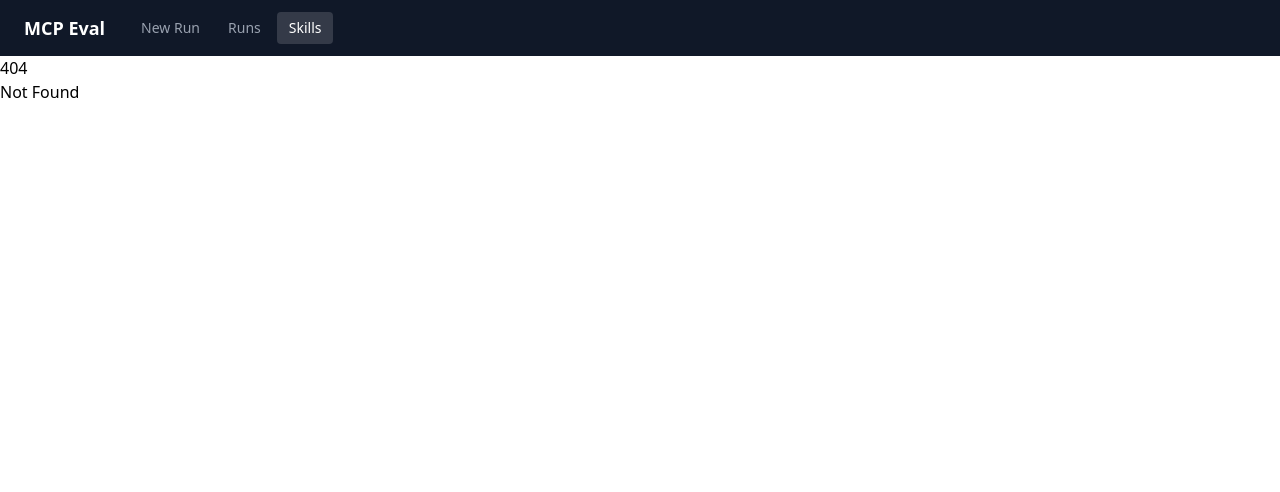
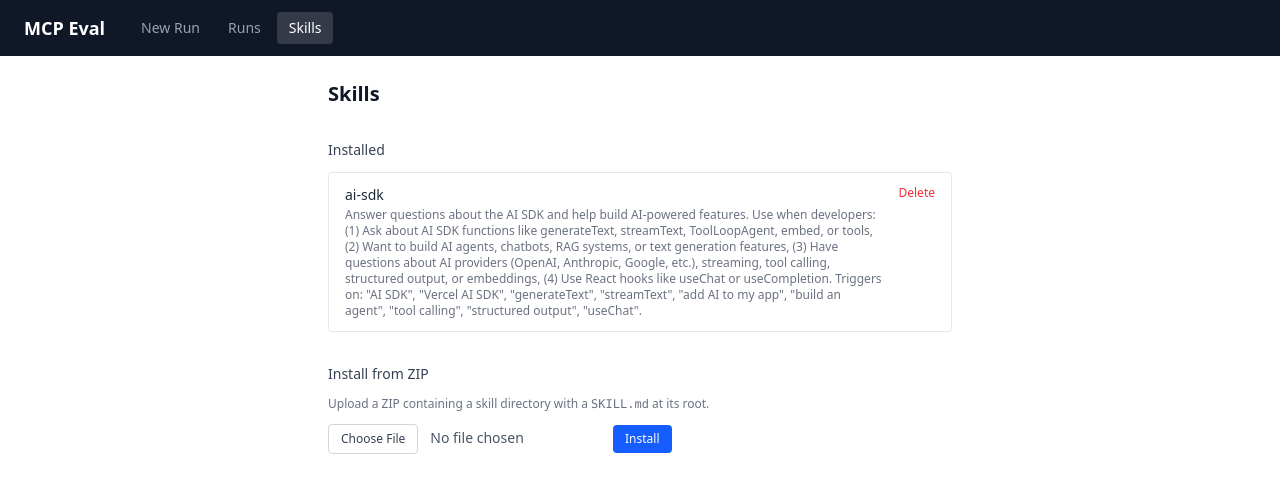
Before and after one commit to rmccownISoft/claude-visual-review, a SvelteKit app: page /skills in a window 1280 px wide. Before the commit this address had no page. Shown: the top 492 px of the page. Built offline with nearby package versions, Linux system fonts and the light colour scheme.

Commit message:
feat: add ui for uploading/listing skills

```diff
--- /dev/null
+++ b/src/routes/skills/+page.svelte
@@ -0,0 +1,114 @@
+<script lang="ts">
+    import { invalidateAll } from '$app/navigation'
+    import type { PageData } from './$types'
+
+    let { data }: { data: PageData } = $props()
+
+    let fileInput = $state<HTMLInputElement | null>(null)
+    let uploading = $state(false)
+    let uploadError = $state<string | null>(null)
+    let uploadSuccess = $state<string | null>(null)
+    let deletingName = $state<string | null>(null)
+    let deleteError = $state<string | null>(null)
+
+    async function install() {
+        const file = fileInput?.files?.[0]
+        if (!file) return
+        uploading = true
+        uploadError = null
+        uploadSuccess = null
+        const formData = new FormData()
+        formData.append('file', file)
+        try {
+            const res = await fetch('/api/skills', { method: 'POST', body: formData })
+            const body = await res.json()
+            if (!res.ok) {
+                uploadError = body.error ?? `Error ${res.status}`
+            } else {
+                uploadSuccess = `Installed "${body.name}"`
+                if (fileInput) fileInput.value = ''
+                // TODO: force list refresh, see if there's a more appropriate way to do this
+                await invalidateAll()
+            }
+        } catch {
+            uploadError = 'Network error'
+        }
+        uploading = false
+    }
+
+    async function remove(name: string) {
+        deletingName = name
+        deleteError = null
+        try {
+            const res = await fetch(`/api/skills/${name}`, { method: 'DELETE' })
+            if (!res.ok) {
+                deleteError = `Failed to delete "${name}"`
+            } else {
+                await invalidateAll()
+            }
+        } catch {
+            deleteError = 'Network error'
+        }
+        deletingName = null
+    }
+</script>
+
+<div class="max-w-2xl mx-auto p-6 space-y-8">
+    <h1 class="text-xl font-semibold text-gray-900">Skills</h1>
+
+    <section class="space-y-3">
+        <h2 class="text-sm font-medium text-gray-700">Installed</h2>
+        {#if data.skills.length === 0}
+            <p class="text-sm text-gray-400">No skills installed.</p>
+        {:else}
+            <div class="divide-y divide-gray-100 rounded border border-gray-200">
+                {#each data.skills as skill (skill.name)}
+                    <div class="flex items-start justify-between gap-4 px-4 py-3">
+                        <div>
+                            <p class="text-sm font-medium text-gray-800">{skill.name}</p>
+                            <p class="text-xs text-gray-500 mt-0.5">{skill.description}</p>
+                        </div>
+                        <button
+                            onclick={() => remove(skill.name)}
+                            disabled={deletingName === skill.name}
+                            class="shrink-0 text-xs text-red-500 hover:text-red-700 disabled:opacity-40"
+                        >
+                            {deletingName === skill.name ? 'Deleting…' : 'Delete'}
+                        </button>
+                    </div>
+                {/each}
+            </div>
+        {/if}
+        {#if deleteError}
+            <p class="text-xs text-red-600">{deleteError}</p>
+        {/if}
+    </section>
+
+    <section class="space-y-3">
+        <h2 class="text-sm font-medium text-gray-700">Install from ZIP</h2>
+        <p class="text-xs text-gray-500">
+            Upload a ZIP containing a skill directory with a <code>SKILL.md</code> at its root.
+        </p>
+        <div class="flex items-center gap-3">
+            <input
+                bind:this={fileInput}
+                type="file"
+                accept=".zip"
+                class="text-sm text-gray-600 file:mr-3 file:rounded file:border file:border-gray-300 file:bg-transparent file:px-3 file:py-1.5 file:text-xs file:font-medium file:text-gray-700 hover:file:bg-gray-50"
+            />
+            <button
+                onclick={install}
+                disabled={uploading}
+                class="rounded bg-blue-600 px-3 py-1.5 text-xs font-medium text-white hover:bg-blue-700 disabled:cursor-not-allowed disabled:opacity-50"
+            >
+                {uploading ? 'Installing…' : 'Install'}
+            </button>
+        </div>
+        {#if uploadError}
+            <p class="text-xs text-red-600">{uploadError}</p>
+        {/if}
+        {#if uploadSuccess}
+            <p class="text-xs text-green-600">{uploadSuccess}</p>
+        {/if}
+    </section>
+</div>
```
